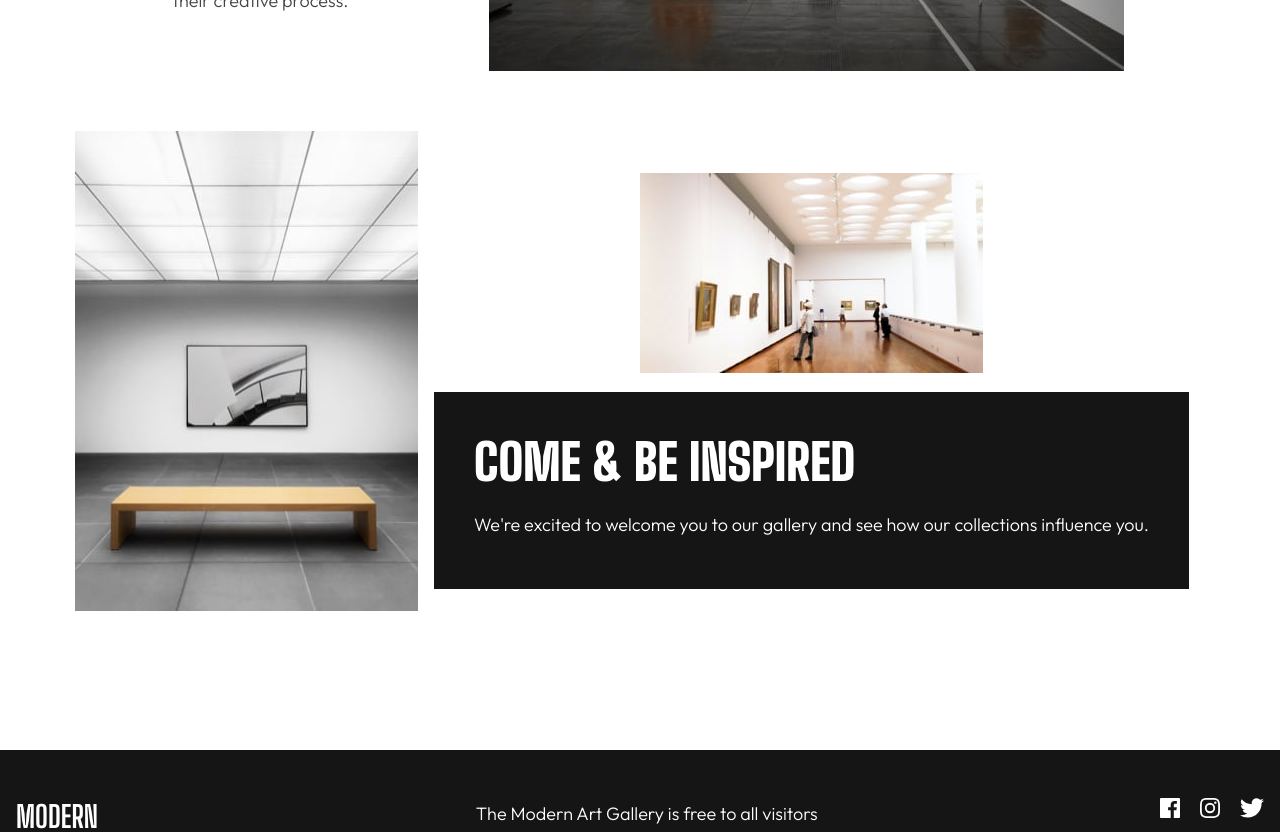
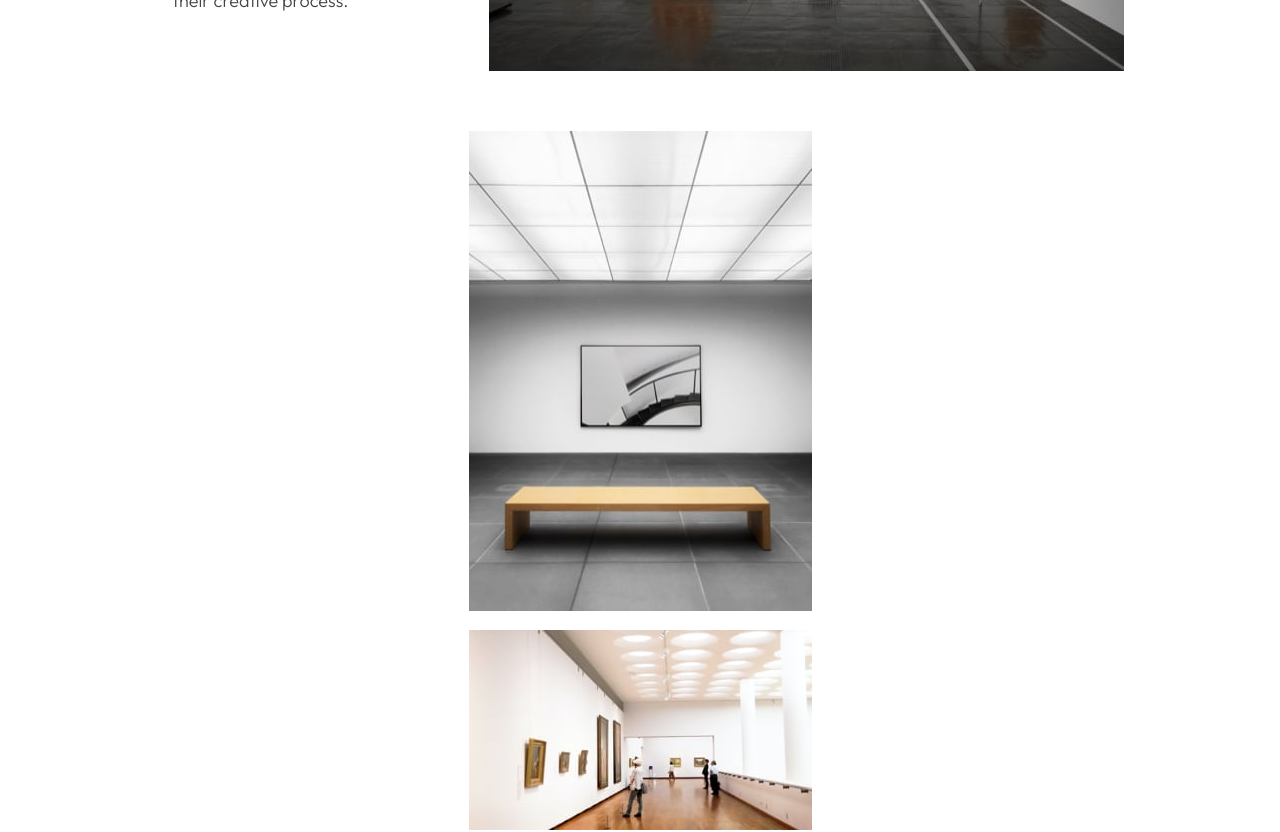
Before and after one commit to AndyBeable/art-gallery, a Vue app: page / in a window 1280 px wide. Shown: the part 1260-2092 px from the top of the page. Built offline with nearby package versions, Linux system fonts and the light colour scheme.

Commit message:
inspiration comp refactor

```diff
--- a/src/components/home/GalleryOverview.vue
+++ b/src/components/home/GalleryOverview.vue
@@ -63,9 +63,6 @@ export default {
     &--copy h2{
       max-width: 200px;
     }
-
   }
-
-
 }
 </style>
--- a/src/components/home/Hero.vue
+++ b/src/components/home/Hero.vue
@@ -46,6 +46,7 @@ export default {
   margin-bottom: 6rem;
   &--image {
     margin-bottom: 32px;
+    width: 100vw;
   }
   &--copy {
     margin: 0px 16px 20px 16px
--- a/src/components/home/Inspiration.vue
+++ b/src/components/home/Inspiration.vue
@@ -1,19 +1,17 @@
 <template>
   <div class="inspiration__container">
-    <div class="inspiration__container--image">
-      <img src="../../assets/mobile/image-grid-2.jpg" alt="" />
+    <div class="inspiration__large__image">
+      <img src="../../assets/mobile/image-grid-2.jpg" alt="">
     </div>
-    <div class="inspiration__container__details">
-      <div class="inspiration__container__details--image">
-        <img src="../../assets/mobile/image-grid-3.jpg" alt="" />
+    <div class="inspiration__small__image">
+      <img src="../../assets/mobile/image-grid-3.jpg" alt="">
     </div>
-      <div class="inspiration__container__details--copy">
-        <h2>Come & be inspired</h2>
+    <div class="inspiration__copy__container">
+      <h4>Come & be inspired</h4>
       <p>
-          We're excited to welcome you to our gallery and see how our
-          collections influence you.
+        We're excited to welcome you to our gallery and see how our collections
+        influence you.
       </p>
-      </div>
     </div>
   </div>
 </template>
@@ -29,47 +27,25 @@ export default {
   display: flex;
   flex-direction: column;
   align-items: center;
-  justify-content: center;
-  margin-bottom: 120px;
-
-  &--image {
-    margin-bottom: 16px;
-  }
+  margin-bottom: 3rem;
+  gap: 16px;
 }
 
-@media screen and (min-width: 768px) {
-  .inspiration__container {
-    flex-direction: row;
-    justify-content: center;
-  }
+.inspiration__copy__container {
+  width: 345px;
+  margin: 0 auto;
+  color: var(--white);
+  background-color: var(--black);
+  padding: 1.5rem 2.2rem;
 }
 
-.inspiration__container__details {
-  display: flex;
-  flex-direction: column;
-  align-items: center;
-  gap: 16px;
-
-  & h2 {
+.inspiration__copy__container h4 {
  font-size: 50px;
   text-transform: uppercase;
-    line-height: 45px;
-    font-weight: 900;
-    margin-bottom: 21px;
-    margin: 0px 16px 24px 16px;
+  margin-bottom: 1.2rem;
+}
+.inspiration__copy__container p {
   color: var(--white);
 }
 
-  & p {
-    margin: 0px 16px 20px 16px;
-    color: var(--white);
-  }
-  &--copy {
-    background-color: var(--black);
-    margin: 0 16px;
-    padding: 48px 24px 28px 24px;
-  }
-}
-
-
 </style>
--- a/src/components/ui/Footer.vue
+++ b/src/components/ui/Footer.vue
@@ -34,6 +34,7 @@ export default {
   background-color: var(--black);
   color: var(--white);
   padding: 48px 16px;
+  min-width: 320px;
 
   & h4 {
     font-size: 30px;
```
Lines whose indentation alone changed are shown as unchanged.
